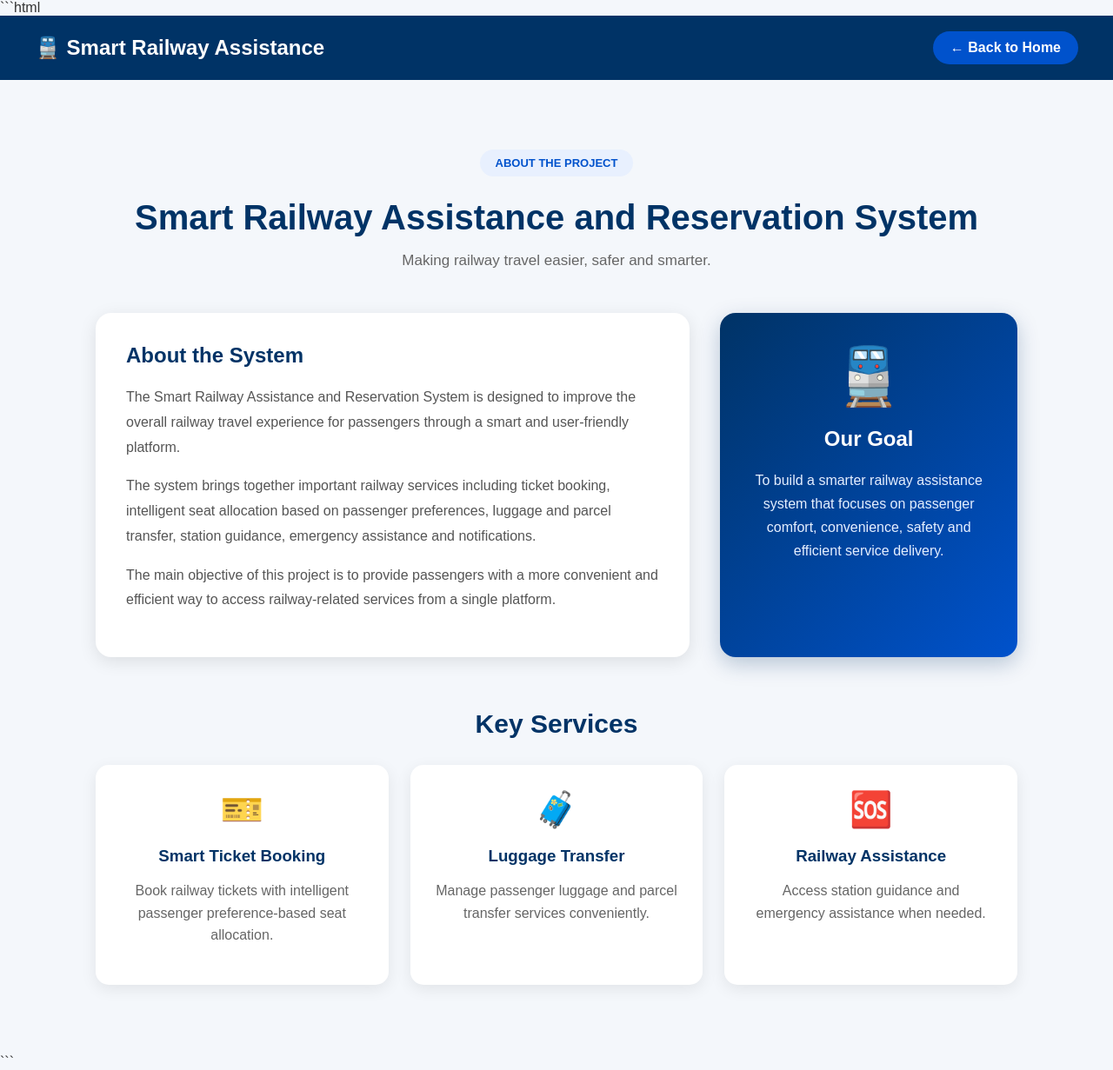
After one commit to devanandadevus2004-alt/Smart-Railway-Assistance-System, a Django app: page /about/ in a window 1280 px wide. The commit adds this page. Shown: the whole page at 87% size. Run offline with Django 4.2, Linux system fonts and the light colour scheme.

Commit message:
Add about page and home navigation

````diff
--- a/home/urls.py
+++ b/home/urls.py
@@ -26,4 +26,5 @@ path(
     views.verify_luggage_ticket,
     name="verify_luggage_ticket"
 ),
+path("about/", views.about, name="about"),
 ]
--- a/home/views.py
+++ b/home/views.py
@@ -1717,3 +1717,6 @@ def verify_luggage_ticket(request):
         }
 
     })
+
+def about(request):
+    return render(request, "home/about.html")
--- /dev/null
+++ b/templates/home/about.html
@@ -0,0 +1,422 @@
+```html
+<!DOCTYPE html>
+<html lang="en">
+
+<head>
+    <meta charset="UTF-8">
+
+    <meta name="viewport" content="width=device-width, initial-scale=1.0">
+
+    <title>About - Smart Railway Assistance</title>
+
+    <style>
+
+        * {
+            box-sizing: border-box;
+        }
+
+        body {
+            margin: 0;
+            font-family: Arial, sans-serif;
+            background: #f4f7fb;
+            color: #333;
+        }
+
+        /* Navigation */
+
+        .navbar {
+            background: #003366;
+            color: white;
+
+            padding: 18px 40px;
+
+            display: flex;
+            justify-content: space-between;
+            align-items: center;
+        }
+
+        .navbar h2 {
+            margin: 0;
+            font-size: 24px;
+        }
+
+        .back-btn {
+            color: white;
+            text-decoration: none;
+
+            background: #0052cc;
+
+            padding: 10px 20px;
+            border-radius: 25px;
+
+            font-weight: bold;
+        }
+
+        .back-btn:hover {
+            background: #003d99;
+        }
+
+
+        /* Main About Section */
+
+        .about-section {
+            max-width: 1100px;
+            margin: 60px auto;
+
+            padding: 20px;
+        }
+
+        .about-header {
+            text-align: center;
+            margin-bottom: 50px;
+        }
+
+        .about-header span {
+            display: inline-block;
+
+            background: #e8f0fe;
+            color: #0052cc;
+
+            padding: 8px 18px;
+            border-radius: 20px;
+
+            font-size: 13px;
+            font-weight: bold;
+
+            margin-bottom: 15px;
+        }
+
+        .about-header h1 {
+            color: #003366;
+            font-size: 40px;
+            margin: 10px 0;
+        }
+
+        .about-header p {
+            color: #666;
+            font-size: 17px;
+        }
+
+
+        /* About Content */
+
+        .about-content {
+            display: grid;
+            grid-template-columns: 2fr 1fr;
+
+            gap: 35px;
+            align-items: stretch;
+        }
+
+        .about-card {
+            background: white;
+
+            padding: 35px;
+            border-radius: 18px;
+
+            box-shadow: 0 5px 20px rgba(0, 0, 0, 0.1);
+        }
+
+        .about-card h2 {
+            color: #003366;
+            margin-top: 0;
+        }
+
+        .about-card p {
+            color: #555;
+            line-height: 1.8;
+            font-size: 16px;
+        }
+
+
+        /* Highlight Card */
+
+        .highlight-card {
+            background:
+                linear-gradient(
+                    135deg,
+                    #003366,
+                    #0052cc
+                );
+
+            color: white;
+
+            padding: 35px;
+            border-radius: 18px;
+
+            text-align: center;
+
+            box-shadow:
+                0 8px 25px
+                rgba(0, 51, 102, 0.25);
+        }
+
+        .train-icon {
+            font-size: 65px;
+            margin-bottom: 20px;
+        }
+
+        .highlight-card h2 {
+            margin-top: 0;
+        }
+
+        .highlight-card p {
+            color: #e5efff;
+            line-height: 1.7;
+        }
+
+
+        /* Features */
+
+        .features-title {
+            text-align: center;
+
+            color: #003366;
+
+            margin-top: 60px;
+            margin-bottom: 30px;
+
+            font-size: 30px;
+        }
+
+        .features {
+            display: grid;
+            grid-template-columns:
+                repeat(3, 1fr);
+
+            gap: 25px;
+        }
+
+        .feature-card {
+            background: white;
+
+            padding: 28px;
+            border-radius: 15px;
+
+            text-align: center;
+
+            box-shadow:
+                0 5px 18px
+                rgba(0, 0, 0, 0.08);
+
+            transition: 0.3s;
+        }
+
+        .feature-card:hover {
+            transform: translateY(-7px);
+        }
+
+        .feature-icon {
+            font-size: 40px;
+            margin-bottom: 15px;
+        }
+
+        .feature-card h3 {
+            color: #003366;
+            margin-bottom: 10px;
+        }
+
+        .feature-card p {
+            color: #666;
+            line-height: 1.6;
+        }
+
+
+        /* Mobile */
+
+        @media (max-width: 800px) {
+
+            .navbar {
+                padding: 15px 20px;
+            }
+
+            .navbar h2 {
+                font-size: 18px;
+            }
+
+            .about-section {
+                margin: 30px auto;
+            }
+
+            .about-header h1 {
+                font-size: 30px;
+            }
+
+            .about-content {
+                grid-template-columns: 1fr;
+            }
+
+            .features {
+                grid-template-columns: 1fr;
+            }
+
+        }
+
+    </style>
+
+</head>
+
+<body>
+
+
+    <!-- Navigation -->
+
+    <div class="navbar">
+
+        <h2>🚆 Smart Railway Assistance</h2>
+
+        <a
+    href="{% url 'home' %}"
+    class="back-btn"
+>
+    ← Back to Home
+</a>
+
+    </div>
+
+
+    <!-- About Section -->
+
+    <div class="about-section">
+
+
+        <div class="about-header">
+
+            <span>ABOUT THE PROJECT</span>
+
+            <h1>
+                Smart Railway Assistance and Reservation System
+            </h1>
+
+            <p>
+                Making railway travel easier, safer and smarter.
+            </p>
+
+        </div>
+
+
+        <div class="about-content">
+
+
+            <div class="about-card">
+
+                <h2>About the System</h2>
+
+                <p>
+                    The Smart Railway Assistance and Reservation System
+                    is designed to improve the overall railway travel
+                    experience for passengers through a smart and
+                    user-friendly platform.
+                </p>
+
+                <p>
+                    The system brings together important railway
+                    services including ticket booking, intelligent
+                    seat allocation based on passenger preferences,
+                    luggage and parcel transfer, station guidance,
+                    emergency assistance and notifications.
+                </p>
+
+                <p>
+                    The main objective of this project is to provide
+                    passengers with a more convenient and efficient
+                    way to access railway-related services from a
+                    single platform.
+                </p>
+
+            </div>
+
+
+            <div class="highlight-card">
+
+                <div class="train-icon">
+                    🚆
+                </div>
+
+                <h2>
+                    Our Goal
+                </h2>
+
+                <p>
+                    To build a smarter railway assistance system
+                    that focuses on passenger comfort, convenience,
+                    safety and efficient service delivery.
+                </p>
+
+            </div>
+
+
+        </div>
+
+
+        <h2 class="features-title">
+            Key Services
+        </h2>
+
+
+        <div class="features">
+
+
+            <div class="feature-card">
+
+                <div class="feature-icon">
+                    🎫
+                </div>
+
+                <h3>
+                    Smart Ticket Booking
+                </h3>
+
+                <p>
+                    Book railway tickets with intelligent
+                    passenger preference-based seat allocation.
+                </p>
+
+            </div>
+
+
+            <div class="feature-card">
+
+                <div class="feature-icon">
+                    🧳
+                </div>
+
+                <h3>
+                    Luggage Transfer
+                </h3>
+
+                <p>
+                    Manage passenger luggage and parcel transfer
+                    services conveniently.
+                </p>
+
+            </div>
+
+
+            <div class="feature-card">
+
+                <div class="feature-icon">
+                    🆘
+                </div>
+
+                <h3>
+                    Railway Assistance
+                </h3>
+
+                <p>
+                    Access station guidance and emergency
+                    assistance when needed.
+                </p>
+
+            </div>
+
+
+        </div>
+
+    </div>
+
+
+</body>
+
+</html>
+```
--- a/templates/home/index.html
+++ b/templates/home/index.html
@@ -135,7 +135,8 @@
     <a href="/login/">Passenger Login</a>
     <a href="/register/">Register</a>
     <a href="/officer-login/">Officer Login</a>
-    <a href="#about">About</a>
+     <a href="/about/">About</a>
+
 </div>
 </div>
 
````
